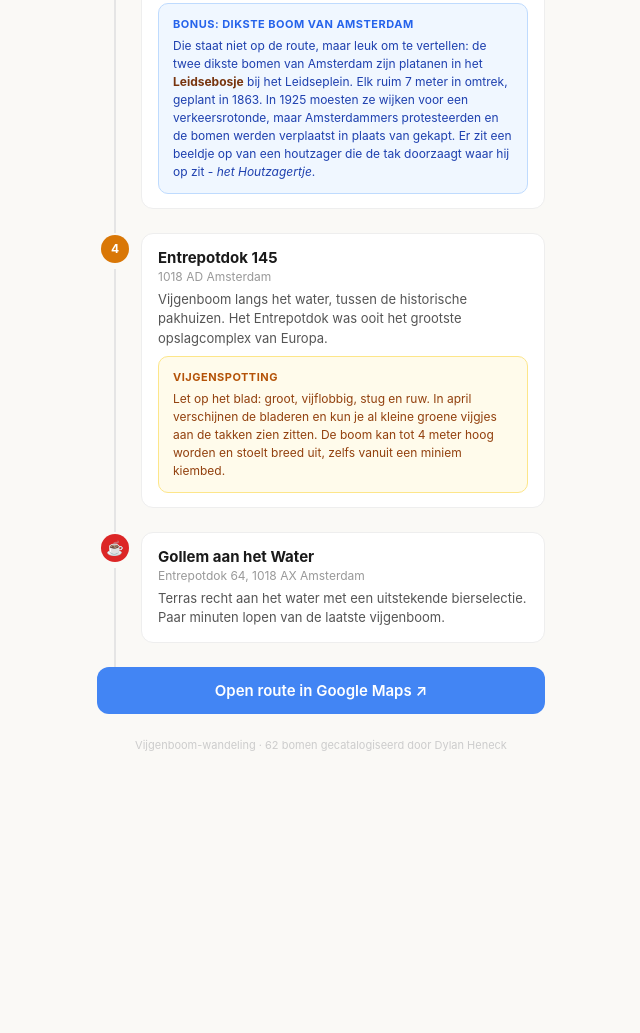
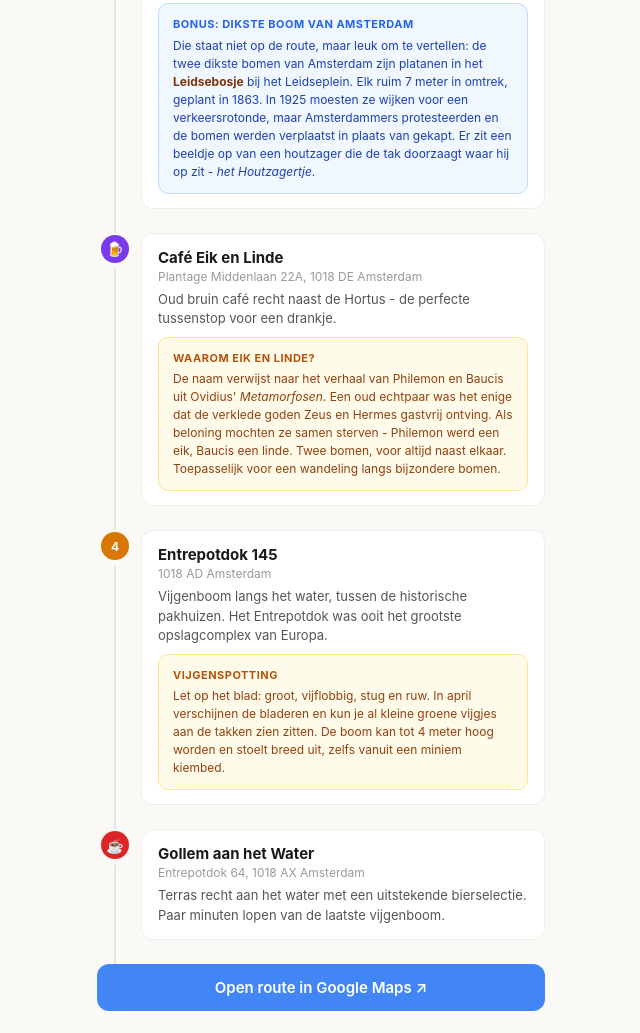
Before and after one commit to jonasvandepoel-rgb/Wandelroute, a plain HTML site: page index.html in a window 1280 px wide. Shown: the part 1597-2630 px from the top of the page, without its empty margins (319-959 px from the left). Before the commit the page ends 2381 px from the top, so only its background shows below. Drawn offline with Linux system fonts and the light colour scheme.

Commit message:
Add files via upload

```diff
--- a/index.html
+++ b/index.html
@@ -28,6 +28,7 @@
   .stop-marker { position: absolute; left: 4px; top: 2px; width: 28px; height: 28px; border-radius: 50%; display: flex; align-items: center; justify-content: center; font-size: 12px; font-weight: 700; color: #fff; }
   .stop-marker.start { background: #16a34a; }
   .stop-marker.fig { background: #d97706; }
+  .stop-marker.cafe { background: #7c3aed; font-size: 14px; }
   .stop-marker.end { background: #dc2626; font-size: 14px; }
 
   .stop-content { background: #fff; border: 1px solid #eee; border-radius: 12px; padding: 14px 16px; }
@@ -133,6 +134,19 @@
 </div>
 
 <div class="stop">
+  <div class="stop-marker cafe">&#127866;</div>
+  <div class="stop-content">
+    <div class="stop-name">Caf&eacute; Eik en Linde</div>
+    <div class="stop-address">Plantage Middenlaan 22A, 1018 DE Amsterdam</div>
+    <div class="stop-desc">Oud bruin caf&eacute; recht naast de Hortus - de perfecte tussenstop voor een drankje.</div>
+    <div class="note">
+      <span class="note-label">Waarom Eik en Linde?</span>
+      De naam verwijst naar het verhaal van Philemon en Baucis uit Ovidius' <em>Metamorfosen</em>. Een oud echtpaar was het enige dat de verklede goden Zeus en Hermes gastvrij ontving. Als beloning mochten ze samen sterven - Philemon werd een eik, Baucis een linde. Twee bomen, voor altijd naast elkaar. Toepasselijk voor een wandeling langs bijzondere bomen.
+    </div>
+  </div>
+</div>
+
+<div class="stop">
   <div class="stop-marker fig">4</div>
   <div class="stop-content">
     <div class="stop-name">Entrepotdok 145</div>
@@ -154,7 +168,7 @@
   </div>
 </div>
 
-<a class="maps-link" href="https://www.google.com/maps/dir/Oosterpark,+Amsterdam/Alexanderkade+13,+Amsterdam/Swammerdamstraat+26,+1091+RV+Amsterdam/Hortus+Botanicus+Amsterdam/Entrepotdok+145,+Amsterdam/Gollem+aan+het+Water,+Amsterdam/@52.365,4.91,14z/data=!3m1!4b1!4m2!4m1!3e2" target="_blank">Open route in Google Maps &#8599;</a>
+<a class="maps-link" href="https://www.google.com/maps/dir/Oosterpark,+Amsterdam/Alexanderkade+13,+Amsterdam/Swammerdamstraat+26,+1091+RV+Amsterdam/Hortus+Botanicus+Amsterdam/Caf%C3%A9+Eik+en+Linde,+Plantage+Middenlaan+22A,+Amsterdam/Entrepotdok+145,+Amsterdam/Gollem+aan+het+Water,+Amsterdam/@52.365,4.91,14z/data=!3m1!4b1!4m2!4m1!3e2" target="_blank">Open route in Google Maps &#8599;</a>
 
 </div>
 
@@ -217,6 +231,19 @@
 </div>
 
 <div class="stop">
+  <div class="stop-marker cafe">&#127866;</div>
+  <div class="stop-content">
+    <div class="stop-name">Caf&eacute; Eik en Linde</div>
+    <div class="stop-address">Plantage Middenlaan 22A, 1018 DE Amsterdam</div>
+    <div class="stop-desc">Oud bruin caf&eacute; recht naast de Hortus - de perfecte tussenstop voor een drankje.</div>
+    <div class="note">
+      <span class="note-label">Waarom Eik en Linde?</span>
+      De naam verwijst naar het verhaal van Philemon en Baucis uit Ovidius' <em>Metamorfosen</em>. Een oud echtpaar was het enige dat de verklede goden Zeus en Hermes gastvrij ontving. Als beloning mochten ze samen sterven - Philemon werd een eik, Baucis een linde. Twee bomen, voor altijd naast elkaar. Toepasselijk voor een wandeling langs bijzondere bomen.
+    </div>
+  </div>
+</div>
+
+<div class="stop">
   <div class="stop-marker fig">4</div>
   <div class="stop-content">
     <div class="stop-name">Entrepotdok 145</div>
@@ -247,7 +274,7 @@
   </div>
 </div>
 
-<a class="maps-link" href="https://www.google.com/maps/dir/Oosterpark,+Amsterdam/Alexanderkade+13,+Amsterdam/Swammerdamstraat+26,+1091+RV+Amsterdam/Hortus+Botanicus+Amsterdam/Entrepotdok+145,+Amsterdam/Zwanenburgwal+8,+Amsterdam/Bordello+Aperitivo,+Zeedijk,+Amsterdam/@52.365,4.91,14z/data=!3m1!4b1!4m2!4m1!3e2" target="_blank">Open route in Google Maps &#8599;</a>
+<a class="maps-link" href="https://www.google.com/maps/dir/Oosterpark,+Amsterdam/Alexanderkade+13,+Amsterdam/Swammerdamstraat+26,+1091+RV+Amsterdam/Hortus+Botanicus+Amsterdam/Caf%C3%A9+Eik+en+Linde,+Plantage+Middenlaan+22A,+Amsterdam/Entrepotdok+145,+Amsterdam/Zwanenburgwal+8,+Amsterdam/Bordello+Aperitivo,+Zeedijk,+Amsterdam/@52.365,4.91,14z/data=!3m1!4b1!4m2!4m1!3e2" target="_blank">Open route in Google Maps &#8599;</a>
 
 </div>
 
```
